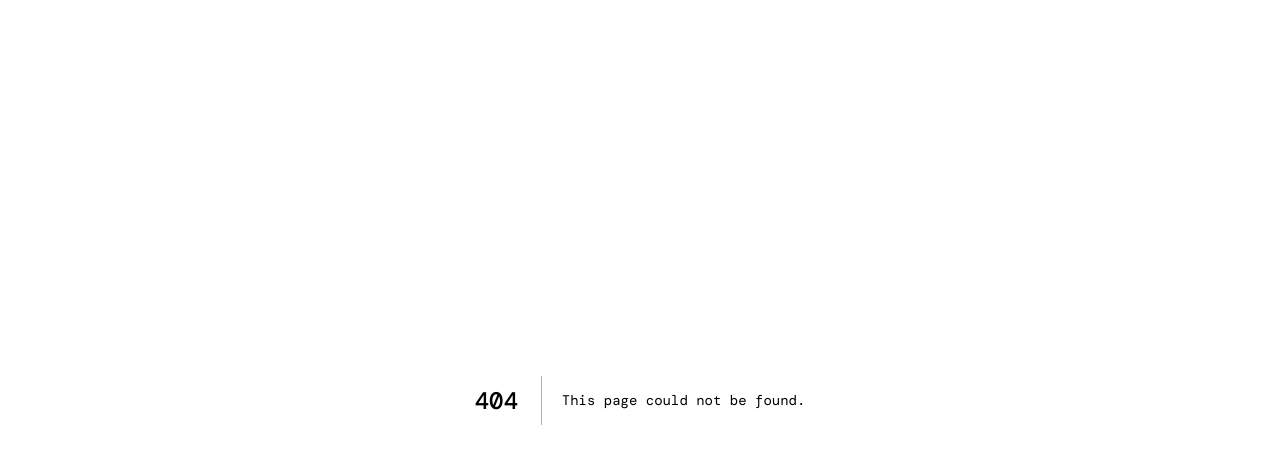
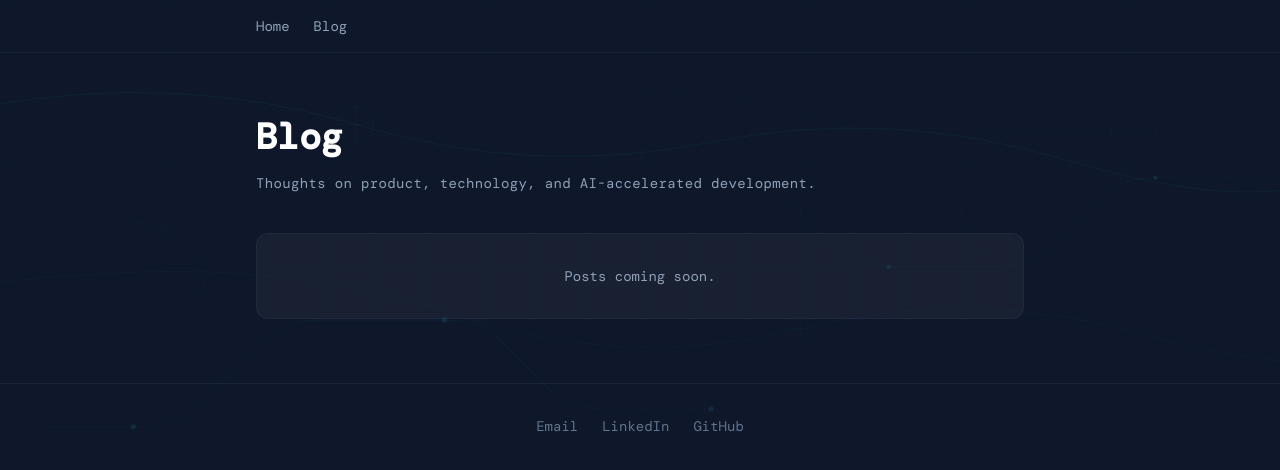
Before and after one commit to patrickclay/portfolio, a Next.js app: page /blog in a window 1280 px wide. Before the commit this address had no page. Shown: the top 470 px of the page. Built offline with nearby package versions, Linux system fonts and the light colour scheme.

Commit message:
Add blog page with navigation
- Create Nav component with Home and Blog links, added to root layout
- Create /blog page with placeholder content matching the portfolio theme

Closes #9

Co-authored-by: Patrick Boggs <patrickclay@users.noreply.github.com>

```diff
--- /dev/null
+++ b/app/blog/page.tsx
@@ -0,0 +1,28 @@
+import type { Metadata } from "next";
+import { BackgroundArt } from "@/components/BackgroundArt";
+import { Footer } from "@/components/Footer";
+
+export const metadata: Metadata = {
+  title: "Blog — Patrick Boggs",
+  description: "Thoughts on product, technology, and AI-accelerated development.",
+};
+
+export default function Blog() {
+  return (
+    <main className="min-h-screen relative">
+      <BackgroundArt />
+      <section className="relative z-10 py-16 px-6">
+        <div className="max-w-3xl mx-auto">
+          <h1 className="text-3xl md:text-4xl font-bold text-white mb-4">Blog</h1>
+          <p className="text-sm font-mono text-slate-400 tracking-wide mb-10">
+            Thoughts on product, technology, and AI-accelerated development.
+          </p>
+          <div className="rounded-xl border border-slate-700/30 bg-white/[0.04] p-8 text-center">
+            <p className="text-slate-400 font-mono text-sm">Posts coming soon.</p>
+          </div>
+        </div>
+      </section>
+      <Footer />
+    </main>
+  );
+}
--- a/app/layout.tsx
+++ b/app/layout.tsx
@@ -1,5 +1,6 @@
 import type { Metadata } from "next";
 import { Outfit, DM_Mono } from "next/font/google";
+import { Nav } from "@/components/Nav";
 import "./globals.css";
 
 const outfit = Outfit({
@@ -37,7 +38,10 @@ export default function RootLayout({
 }) {
   return (
     <html lang="en" className={`${outfit.variable} ${dmMono.variable}`}>
-      <body>{children}</body>
+      <body>
+        <Nav />
+        {children}
+      </body>
     </html>
   );
 }
--- /dev/null
+++ b/components/Nav.tsx
@@ -0,0 +1,24 @@
+import Link from "next/link";
+
+const navLinks = [
+  { label: "Home", href: "/" },
+  { label: "Blog", href: "/blog" },
+];
+
+export function Nav() {
+  return (
+    <nav className="relative z-20 py-4 px-6 border-b border-slate-700/30">
+      <div className="max-w-3xl mx-auto flex items-center gap-6">
+        {navLinks.map((link) => (
+          <Link
+            key={link.label}
+            href={link.href}
+            className="text-sm font-mono text-slate-400 hover:text-cyan-400 transition-colors"
+          >
+            {link.label}
+          </Link>
+        ))}
+      </div>
+    </nav>
+  );
+}
```
